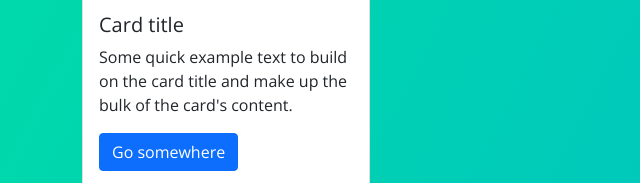
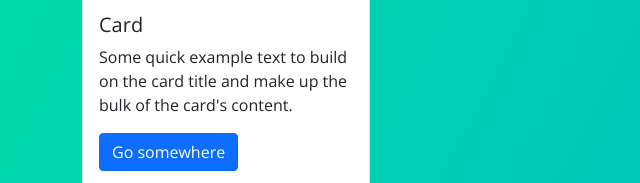
Before and after one commit to ellison3459/Senai-Projeto-4, a plain HTML site: page index.html in a window 1280 px wide. Shown: the part 2289-2472 px from the top of the page, 0-640 px from the left. Drawn offline with nearby package versions, Linux system fonts and the light colour scheme.

Commit message:
Update index.html

```diff
--- a/index.html
+++ b/index.html
@@ -140,7 +140,7 @@
         <div class="card" style="width: 18rem;">
             <img class="card-img-top" src="images/product3.png" alt="Card image cap">
             <div class="card-body">
-                <h5 class="card-title">Card title</h5>
+                <h5 class="card-title">Card</h5>
                 <p class="card-text">Some quick example text to build on the card title and make up the bulk of the
                     card's content.</p>
                 <a href="#" class="btn btn-primary">Go somewhere</a>
```
